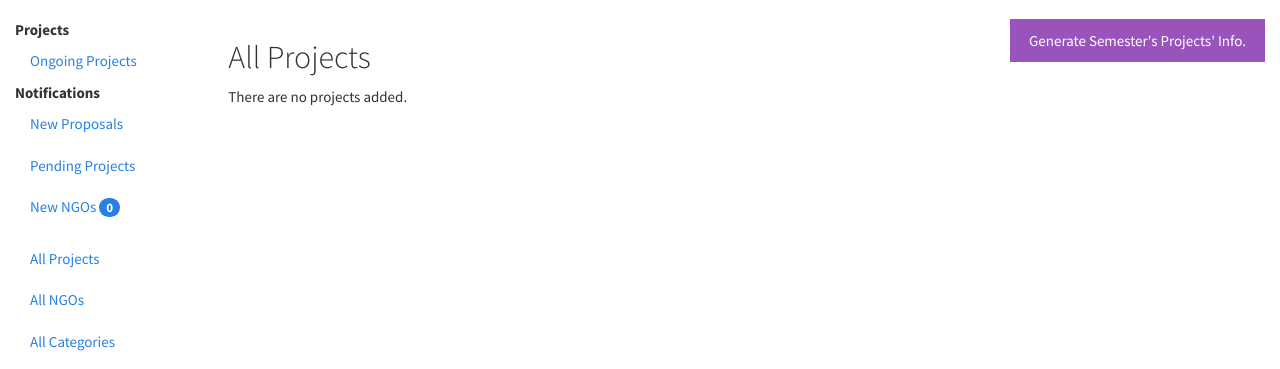
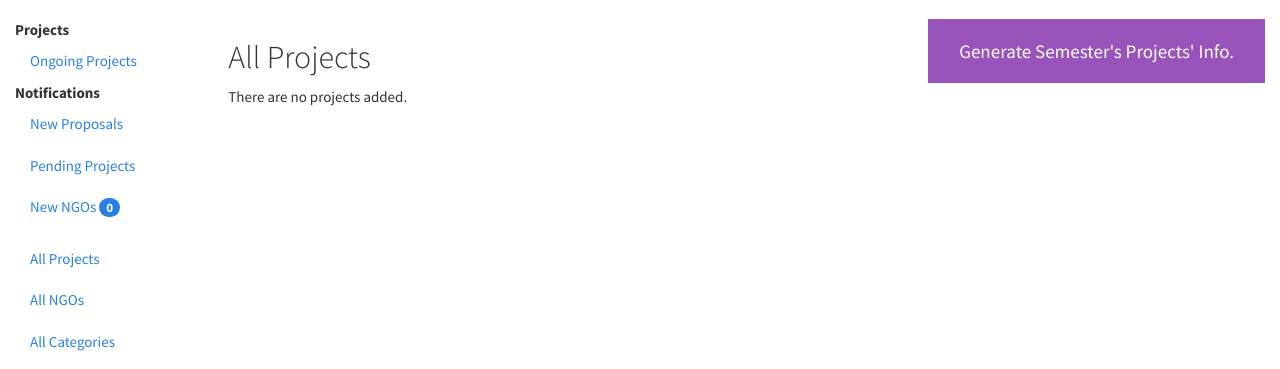
Before and after one commit to SanyamGarg12/sg-cw-iiitd, a Django app: template supervisor/templates/super_allprojects.html in a window 1280 px wide. Shown: the part 51-420 px from the top of the page. Run offline with Django 3.2, Linux system fonts and the light colour scheme; the template is opened without the code that fills it: values that come from a table or form of the project are taken from there, others are empty; parts of the project's set-up code (start-up, migrations or seed data) failed here and were passed over; some libraries are stand-ins or nearby versions.

Commit message:
Update visual layout of supervisor view

```diff
--- a/supervisor/templates/super_allprojects.html
+++ b/supervisor/templates/super_allprojects.html
@@ -22,7 +22,7 @@
         </div>
     </div>
     <div class="clearfix">
-        <button class="btn btn-info pull-right" data-toggle="modal" data-target="#generate_report">
+        <button class="btn btn-info btn-lg pull-right" data-toggle="modal" data-target="#generate_report">
             Generate Semester's Projects' Info.
         </button>
         <h2 class="sub-header">All Projects</h2>
```
